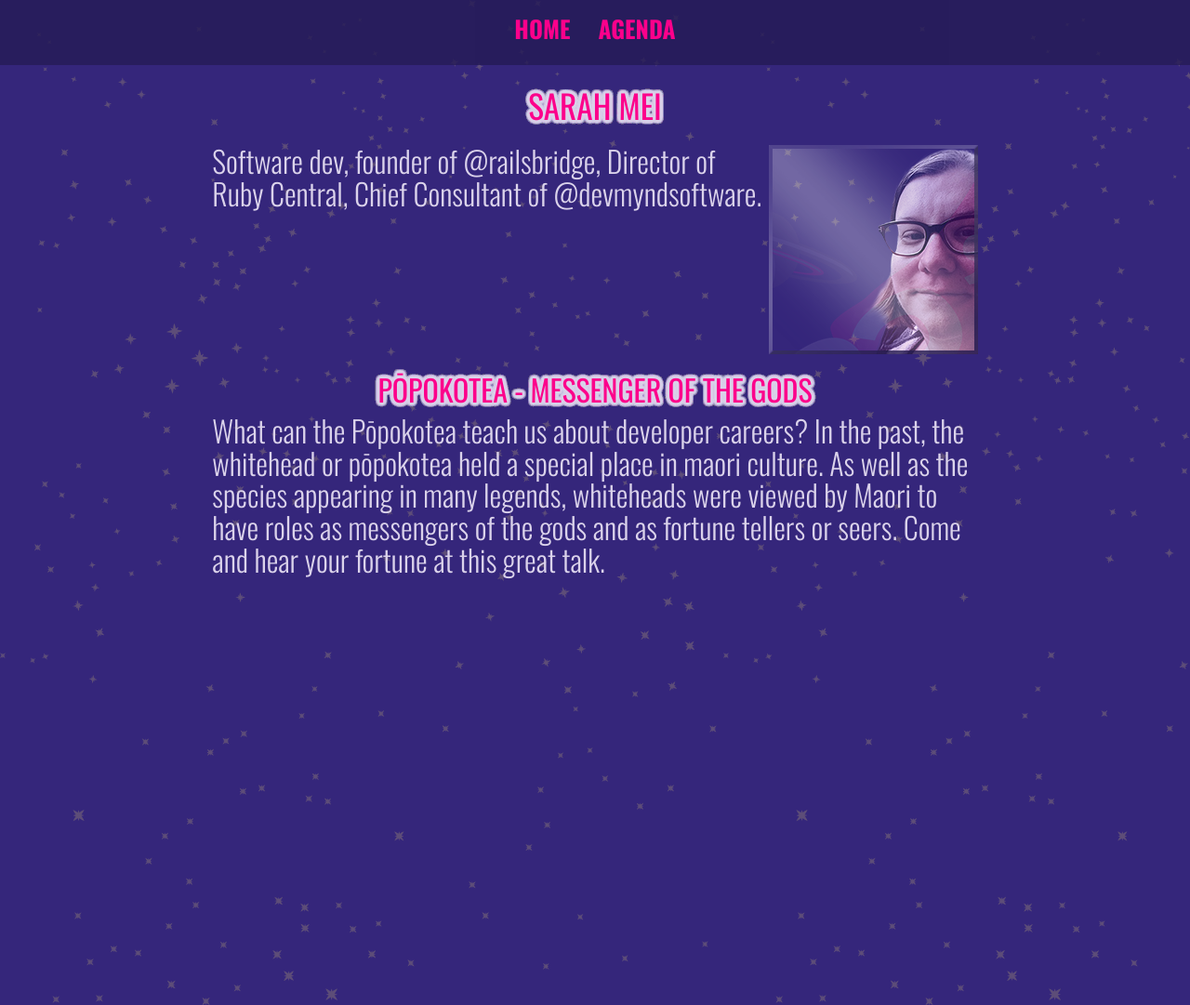
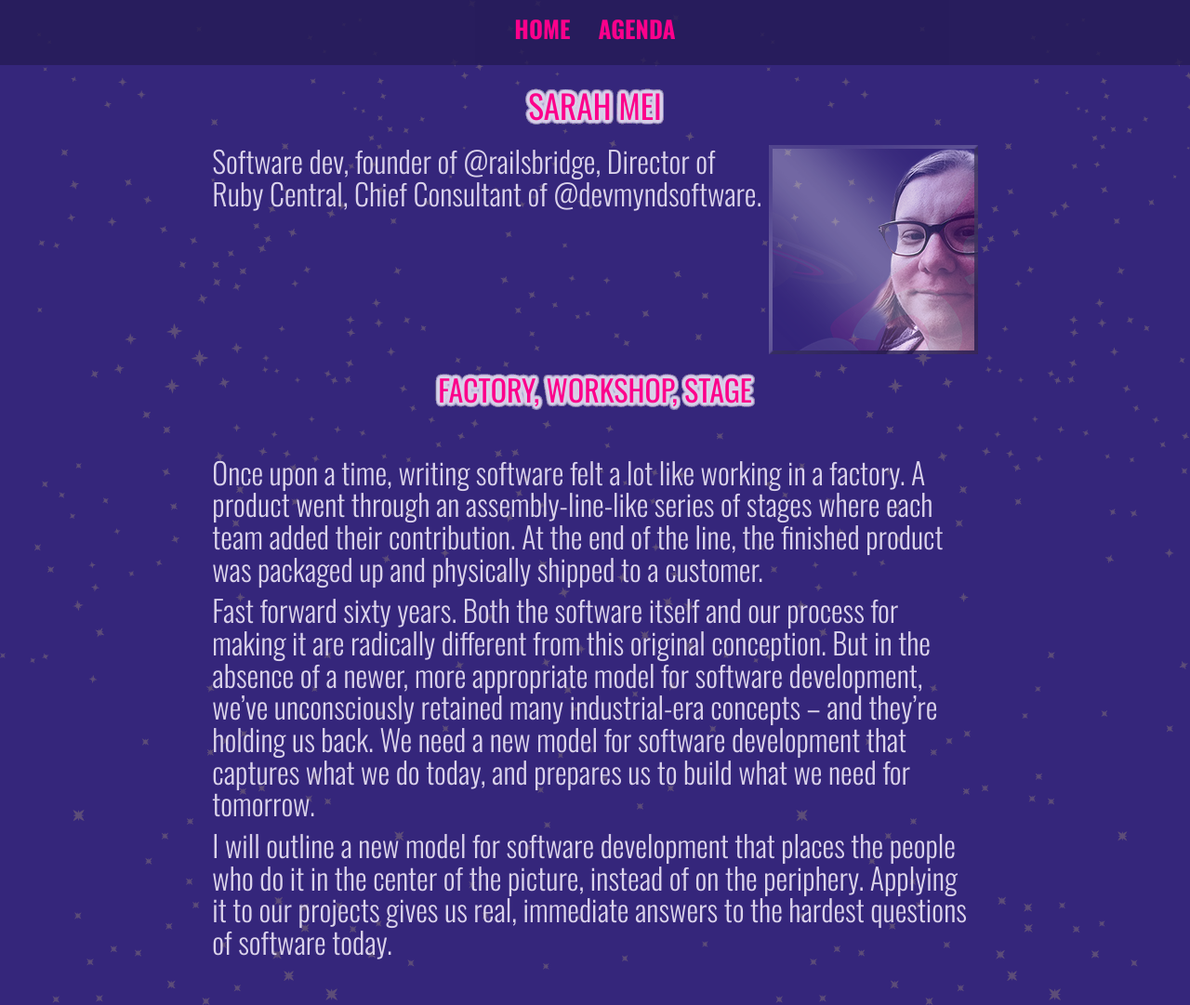
Before and after one commit to mightymuke/codemania.github.io, a Jekyll site: the page built from agenda/sarah-mei.md, in a window 1280 px wide and 1081 px high. Shown: the whole window at 93% size. Built offline with Jekyll 4.4.1, drawn with Linux system fonts in a browser that asks for light colours; nearby versions of some CDN libraries; some web fonts are replaced.

Commit message:
Updated talk details

```diff
--- a/agenda/sarah-mei.md
+++ b/agenda/sarah-mei.md
@@ -5,6 +5,12 @@ speakerName: Sarah Mei
 speakerTwitter: sarahmei
 speakerBio: Software dev, founder of @railsbridge, Director of Ruby Central, Chief Consultant of @devmyndsoftware.
 speakerImage: 2016/sarah_mei.png
-talkTitle: Pōpokotea - Messenger of the Gods
-talkBlurb: What can the Pōpokotea teach us about developer careers? In the past, the whitehead or pōpokotea held a special place in maori culture. As well as the species appearing in many legends, whiteheads were viewed by Maori to have roles as messengers of the gods and as fortune tellers or seers. Come and hear your fortune at this great talk.
+talkTitle: Factory, Workshop, Stage
+talkBlurb:
 ---
+
+Once upon a time, writing software felt a lot like working in a factory. A product went through an assembly-line-like series of stages where each team added their contribution. At the end of the line, the finished product was packaged up and physically shipped to a customer.
+
+Fast forward sixty years. Both the software itself and our process for making it are radically different from this original conception. But in the absence of a newer, more appropriate model for software development, we've unconsciously retained many industrial-era concepts -- and they're holding us back. We need a new model for software development that captures what we do today, and prepares us to build what we need for tomorrow.
+
+I will outline a new model for software development that places the people who do it in the center of the picture, instead of on the periphery. Applying it to our projects gives us real, immediate answers to the hardest questions of software today.
```
Also changed, not shown: agenda.md (+3 -3 lines), agenda/nicola-gaston.md (+6 -2 lines), agenda/peter-goodman.md (+6 -2 lines).
